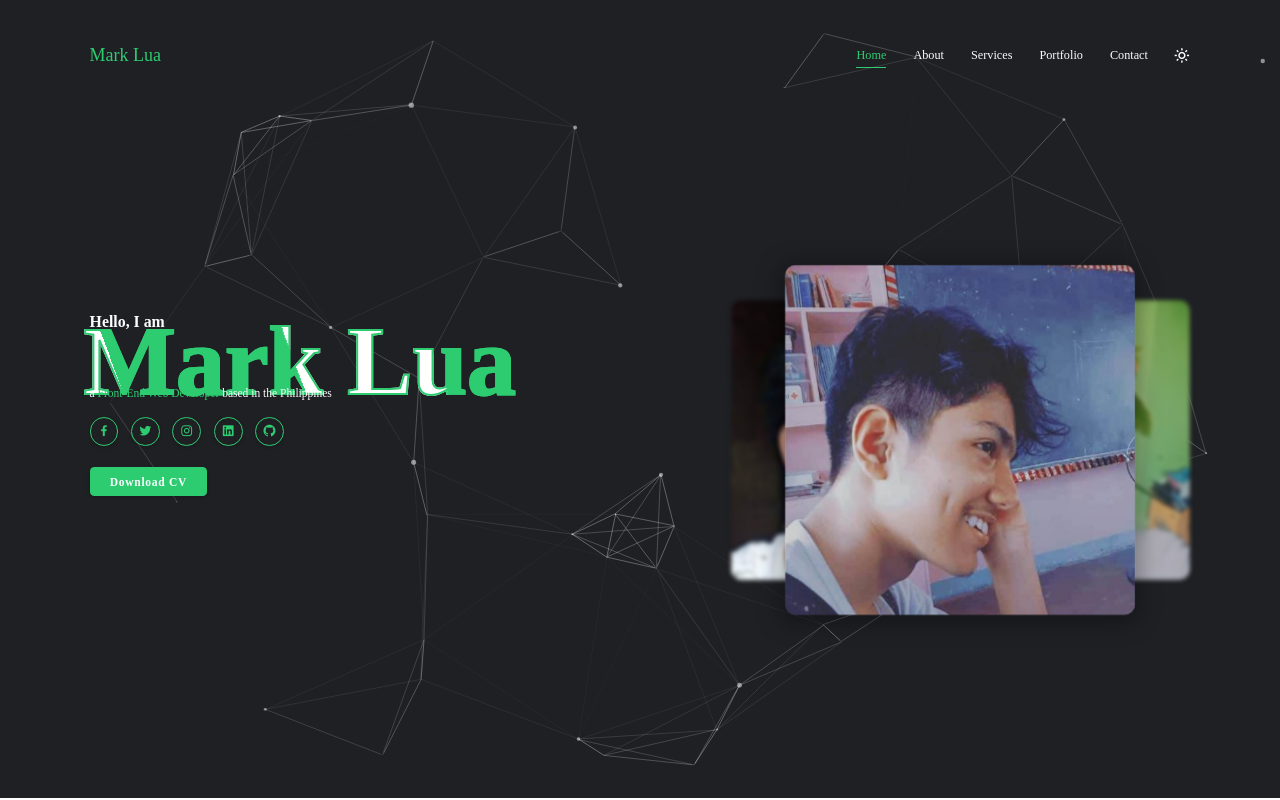
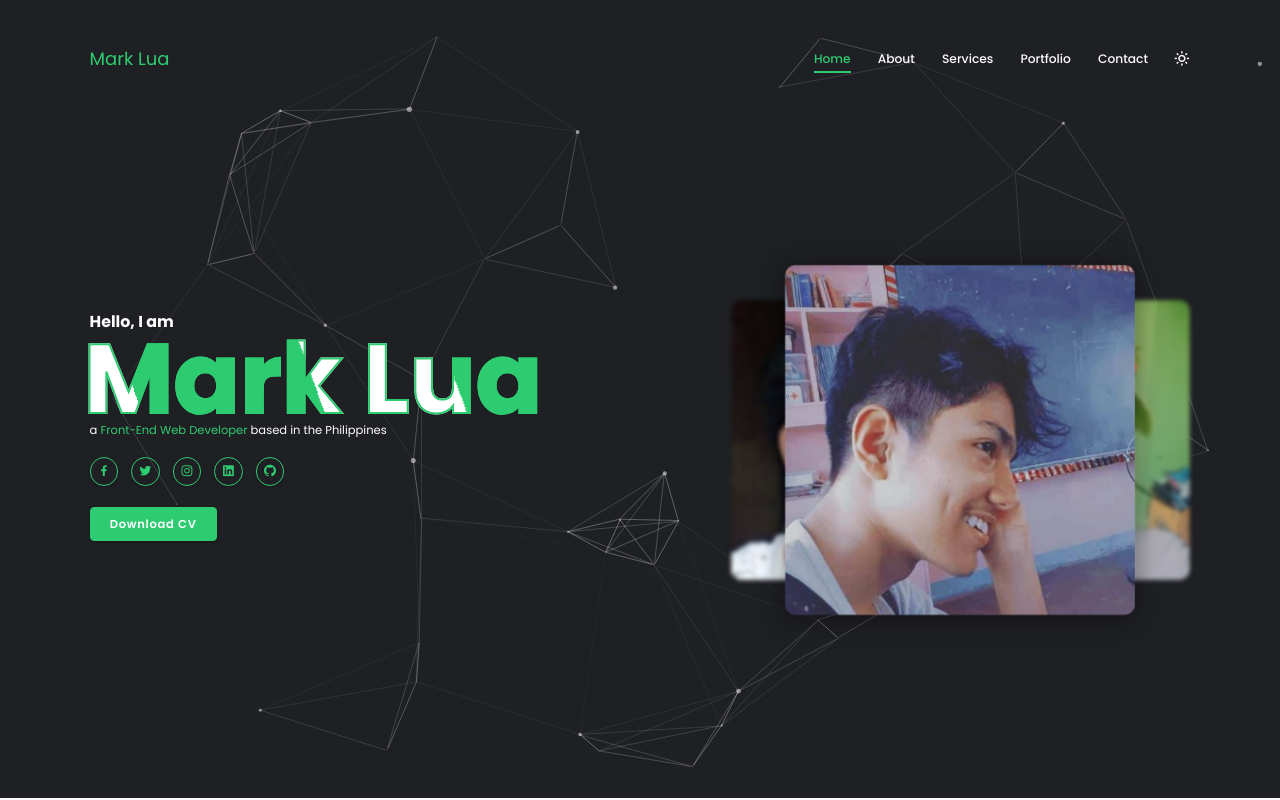
Before and after one commit to Mr-LuaM/mrlua, a plain HTML site: page index.html in a window 1280 px wide. Shown: the top 800 px of the page. Drawn offline with nearby package versions, Linux system fonts and the light colour scheme.

Commit message:
Create style.css

```diff
--- a/style.css
+++ b/style.css
@@ -1,3 +1,4 @@
+@import url("https://fonts.googleapis.com/css?family=Poppins:100,200,300,400,500,600,700,800,900");
 /* FOR SCROLLBAR */
 html::-webkit-scrollbar {
   width: 4px;
```
